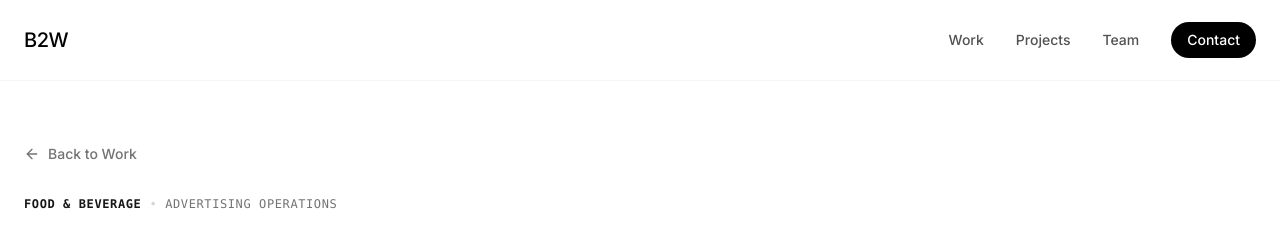
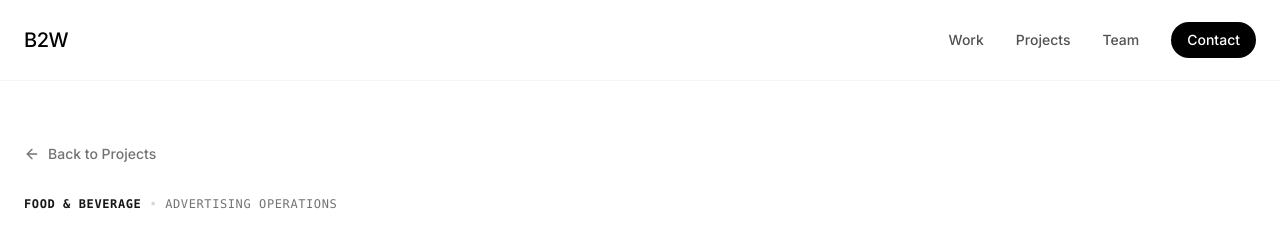
Before and after one commit to aliahm08/B2W, a React (Vite) app: page /borek-g in a window 1280 px wide. Shown: the top 234 px of the page. Built offline with nearby package versions, Linux system fonts and the light colour scheme.

Commit message:
Update Back to Work links on subpages to point to industries/projects section

```diff
--- a/src/pages/BorekG.tsx
+++ b/src/pages/BorekG.tsx
@@ -13,11 +13,11 @@ export default function BorekG() {
             >
                 <header className="mb-12 border-b border-neutral-100 pb-8 mt-12">
                     <Link
-                        to="/#work"
+                        to="/#industries"
                         className="inline-flex items-center gap-2 text-sm font-medium text-neutral-500 hover:text-black transition-colors mb-8"
                     >
                         <ArrowLeft className="w-4 h-4" />
-                        Back to Work
+                        Back to Projects
                     </Link>
 
                     <div className="flex items-center gap-2 text-xs font-mono uppercase tracking-wider text-neutral-500 mb-6">
--- a/src/pages/UyghurEats.tsx
+++ b/src/pages/UyghurEats.tsx
@@ -40,11 +40,11 @@ export default function UyghurEats() {
             >
                 <header className="mb-12 border-b border-neutral-100 pb-8 mt-12">
                     <Link
-                        to="/#work"
+                        to="/#industries"
                         className="inline-flex items-center gap-2 text-sm font-medium text-neutral-500 hover:text-black transition-colors mb-8"
                     >
                         <ArrowLeft className="w-4 h-4" />
-                        Back to Work
+                        Back to Projects
                     </Link>
 
                     <div className="flex items-center gap-2 text-xs font-mono uppercase tracking-wider text-neutral-500 mb-6">
```
